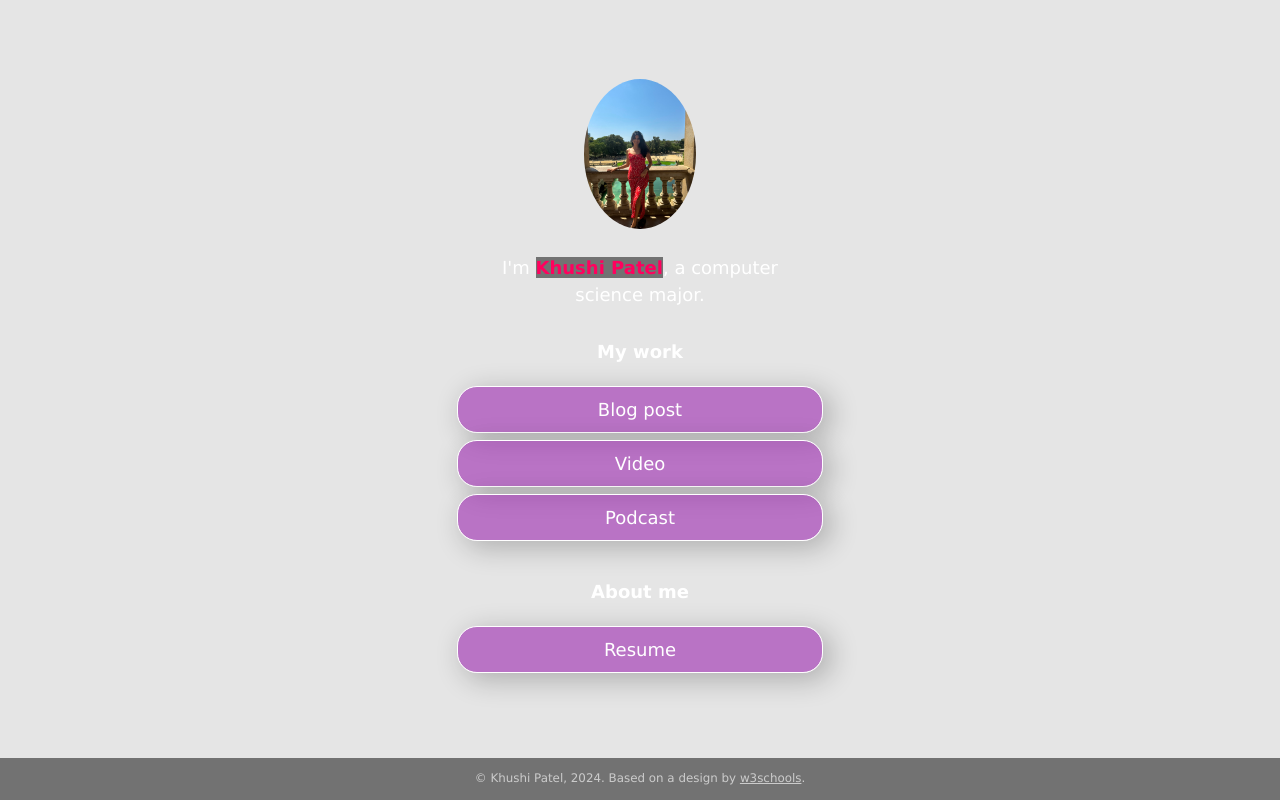
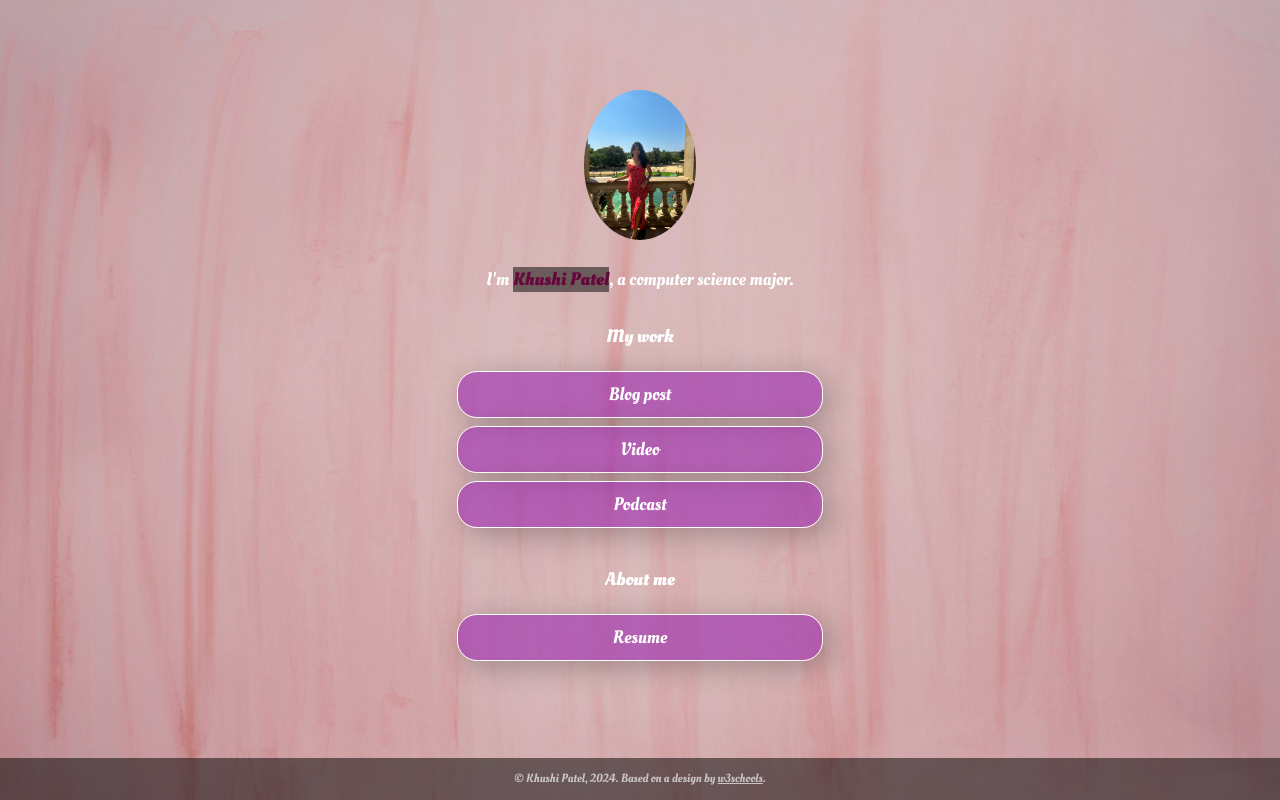
Before and after one commit to khushi-patel5/khushi-patel5.github.io, a plain HTML site: page index.html in a window 1280 px wide. Drawn offline with Linux system fonts and the light colour scheme.

Commit message:
text & color change

```diff
--- a/css/style.css
+++ b/css/style.css
@@ -1,6 +1,6 @@
 :root {
     --primaryText: #fff;
-    --secondaryText: #ff015e;
+    --secondaryText: #64083b;
     --primary: rgba(156, 39, 176, .60);
     --secondary: rgba(255, 1, 94, .60);
     --buttonHover: rgba(156, 39, 176, .40);
@@ -26,7 +26,7 @@ body {
     min-height: 100%;
     /* The image used for the site background. Try changing skyscape.jpg to stars.jpg. Put a replacement photo in the images folder and, in line 21 below, replace skyscape.jpg with yourbackgroundfilename.jpg */
     /* The linear gradient darkens the image, like putting a sunglasses lens on top of it. If you want to darken the image even more, change 0.1 (both times) to 0.3 or higher */
-    background: linear-gradient(rgba(0, 0, 0, 0.1), rgba(0, 0, 0, 0.1)), url(annie-spratt-V1lmayjfBJc-unsplash.jpg);
+    background: linear-gradient(rgba(0, 0, 0, 0.1), rgba(0, 0, 0, 0.1)), url(../images/annie-spratt-V1lmayjfBJc-unsplash.jpg);
     /* Prevents the browser from repeating or "tiling" the background image */
     background-repeat: no-repeat;
     background-position: center top;
@@ -34,7 +34,7 @@ body {
     background-attachment: fixed;
     /* Resizes the background image to cover the entire container */
     background-size: cover;
-    font-family: Futura, Verdana, sans-serif;
+    font-family: "Oleo Script", system-ui;
     line-height: 1.5;
     font-size: 18px;
     display: flex;
--- a/index.html
+++ b/index.html
@@ -8,6 +8,9 @@
   <!-- Add your name below -->
   <title>Khushi Patel</title>
   <link rel="stylesheet" href="css/style.css">
+  <link rel="preconnect" href="https://fonts.googleapis.com">
+  <link rel="preconnect" href="https://fonts.gstatic.com" crossorigin>
+  <link href="https://fonts.googleapis.com/css2?family=Dancing+Script:wght@400..700&family=Oleo+Script:wght@400;700&display=swap" rel="stylesheet">
 </head>
 
 <body class="main-text-color">
```
